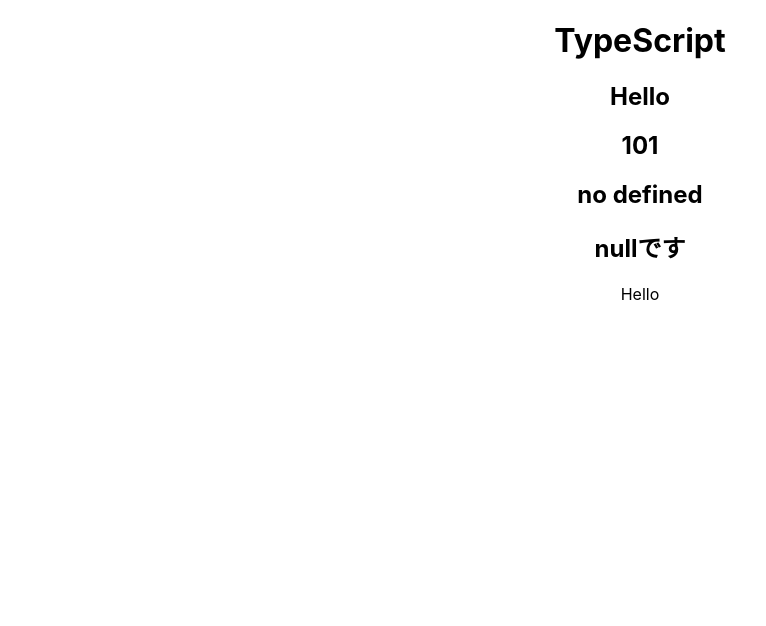
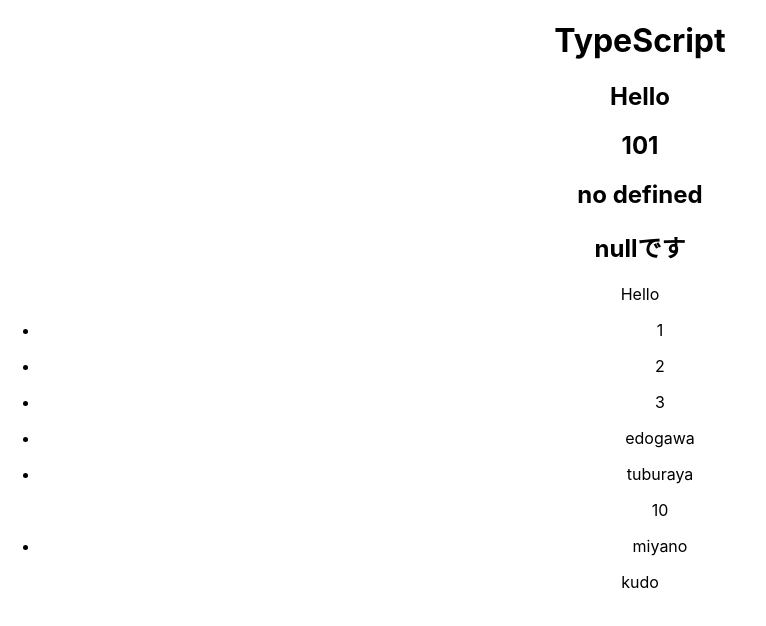
Before and after one commit to kei-1313/react-typescript, a React (Create React App) app: page / in a window 1280 px wide. Shown: the top 626 px of the page, without its empty margins (0-766 px from the left). Built offline with nearby package versions, Linux system fonts and the light colour scheme.

Commit message:
配列とオブジェクトの型定義の仕方

```diff
--- a/src/component/Example.tsx
+++ b/src/component/Example.tsx
@@ -3,9 +3,40 @@
 function Example() {
   let stryOrNum: string | number | boolean = 'Hello';
 
+  const arry1: number[] = [1, 2, 3];
+  const arry3: Array<number> = [1, 2, 3];
+
+  type Person = { name: string, age?: number }
+  const obj1: Person = { name: 'kudo' };
+
+  const users: Person[] = [
+    { name: 'edogawa' },
+    { name: 'tuburaya', age: 10 },
+    { name: 'miyano' }
+  ]
   return (
     <div>
       <div>{stryOrNum}</div>
+      <ul>
+        {arry1.map((item, index) => {
+          return (
+            <li key={index}>
+              <p>{item}</p>
+            </li>
+          )
+        })}
+      </ul>
+      <ul>
+        {users.map((user, index) => {
+          return (
+            <li key={index}>
+              <p>{user.name}</p>
+              <p>{user.age}</p>
+            </li>
+          )
+        })}
+      </ul>
+      <p>{obj1.name}</p>
     </div>
   )
 }
```
